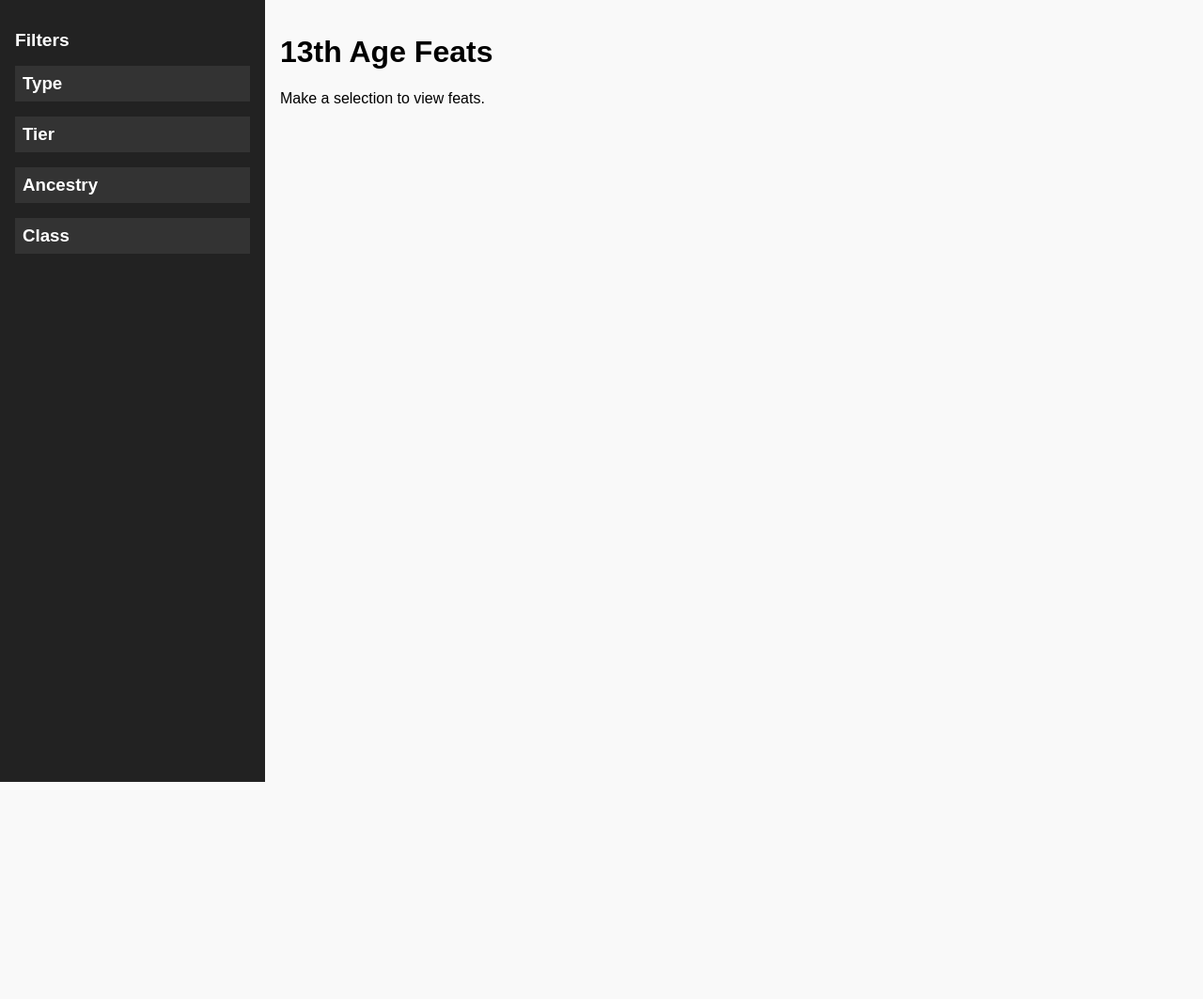
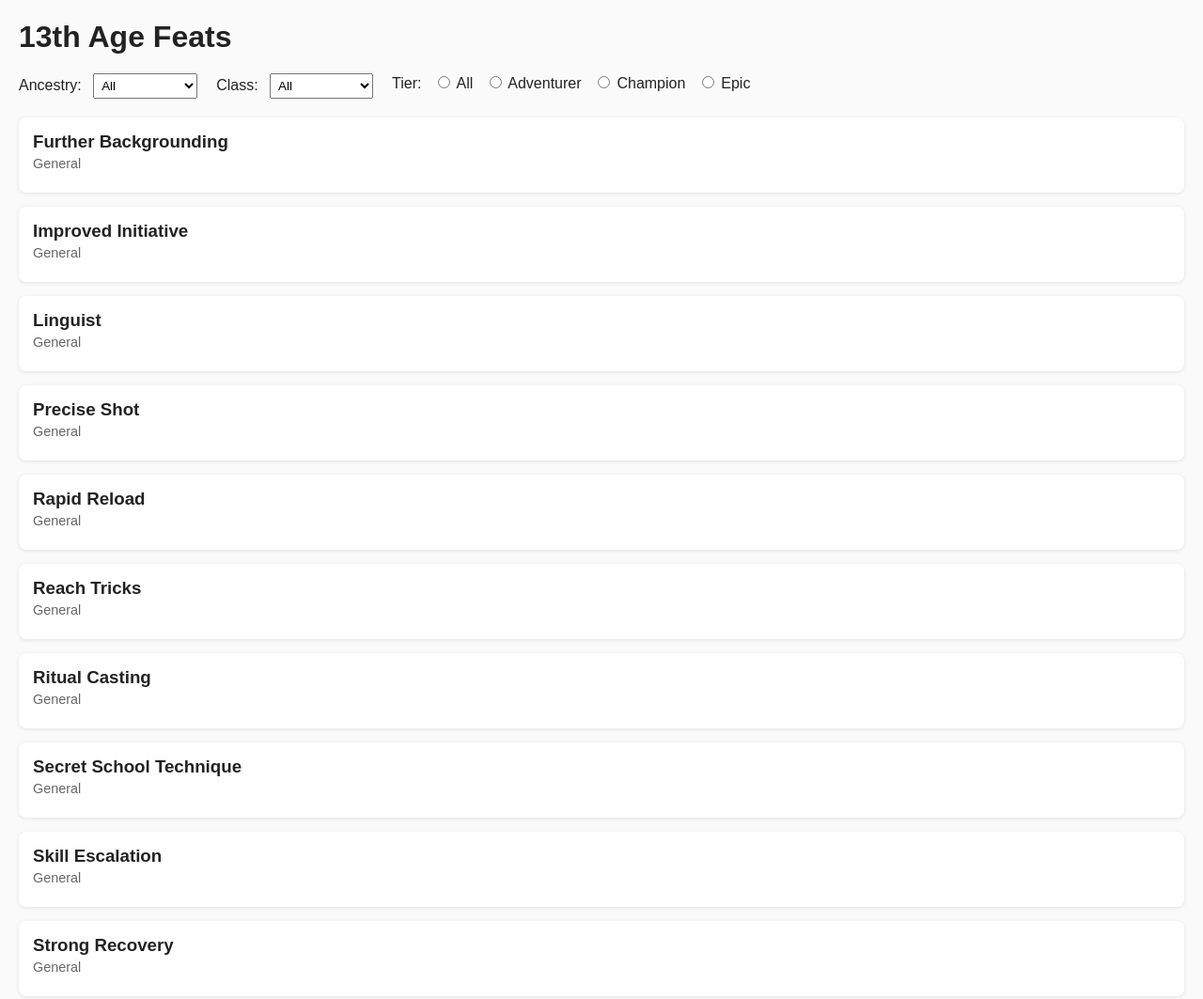
Before and after one commit to ecm4ac/aedium, a plain HTML site: page index.html in a window 1280 px wide. Shown: the top 1063 px of the page at 94% size. Before the commit the page ends 832 px from the top, so only its background shows below. Drawn offline with Linux system fonts and the light colour scheme.

Commit message:
Add files via upload
Updating index.html, script.js, and style.css to reformat the output of the Feat Card and allowing Tier filtering

```diff
--- a/index.html
+++ b/index.html
@@ -7,21 +7,31 @@
     <link rel="stylesheet" href="style.css">
 </head>
 <body>
-    <div class="container">
-        <!-- Sidebar -->
-        <aside class="sidebar">
-            <h2>Filters</h2>
-            <div id="filters"></div>
-        </aside>
+    <h1>13th Age Feats</h1>
 
-        <!-- Main Content -->
-        <main class="main-content">
-            <h1>13th Age Feats</h1>
-            <div id="feat-list">
-                <p>Make a selection to view feats.</p>
-            </div>
-        </main>
+    <div id="filters">
+        <div>
+            <label>Ancestry:</label>
+            <select id="ancestry-filter">
+                <option value="">All</option>
+            </select>
+        </div>
+        <div>
+            <label>Class:</label>
+            <select id="class-filter">
+                <option value="">All</option>
+            </select>
+        </div>
+        <div>
+            <label>Tier:</label>
+            <label><input type="radio" name="Tier" value=""> All</label>
+            <label><input type="radio" name="Tier" value="Adventurer"> Adventurer</label>
+            <label><input type="radio" name="Tier" value="Champion"> Champion</label>
+            <label><input type="radio" name="Tier" value="Epic"> Epic</label>
+        </div>
     </div>
+
+    <div id="results-container"></div>
 
     <script src="script.js"></script>
 </body>
--- a/script.js
+++ b/script.js
@@ -1,133 +1,114 @@
-let feats = [];
-let activeFilters = {
-    Type: [],
-    Tier: [],
-    Ancestry: [],
-    Class: []
-};
+let featsData = [];
 
-// Define filter categories & options
-const filterData = {
-    "Type": ["General", "Ancestry", "Class"],
-    "Tier": ["Adventurer", "Champion", "Epic"],
-    "Ancestry": [
-        "Alar Elf","Arranite","Caul-Born","Cayori","Dennai","Dorofei","Dwarf","Forged","Grovewarden",
-        "Half-Dwarf","Half-Elf","Half-Orc","Herutak","Human","Kahari","Kolak","Kryssharak","Kythrian",
-        "Lyncanthrope","Minotaur","Nomadic Elf","Orc","Relekkin","Stoneborn","Tontu","Tryllan",
-        "Tulaak","Varkari","Vathir","Veyari","Yossar"
-    ],
-    "Class": [
-        "Abomination","Aeon Summoner","Avenger","Barbarian","Bard","Chaos Mage","Cleric","Commander",
-        "Druid","Fateweaver","Fighter","Haunted One","Monk","Necromancer","Occultist","Paladin",
-        "Psion","Ranger","Rogue","Savage","Slayer","Sorcerer","Swordmage","The Fury","Theurge",
-        "Vanguard","Warlock","Wizard"
-    ]
-};
+fetch('feats.json')
+    .then(response => response.json())
+    .then(data => {
+        featsData = data;
+        populateFilters(data);
+        renderResults(data);
+    })
+    .catch(err => console.error('Error loading feats.json:', err));
 
-document.addEventListener("DOMContentLoaded", () => {
-    fetch("feats.json")
-        .then(res => res.json())
-        .then(data => {
-            feats = data;
-            renderFilters();
-        });
+function populateFilters(data) {
+    const ancestrySelect = document.getElementById('ancestry-filter');
+    const classSelect = document.getElementById('class-filter');
+
+    const ancestries = [...new Set(data.map(f => f.ancestry).filter(Boolean))].sort();
+    const classes = [...new Set(data.map(f => f.class).filter(Boolean))].sort();
+
+    ancestries.forEach(a => {
+        const opt = document.createElement('option');
+        opt.value = a;
+        opt.textContent = a;
+        ancestrySelect.appendChild(opt);
     });
 
-function renderFilters() {
-    const filterContainer = document.getElementById("filters");
-    filterContainer.innerHTML = "";
-
-    for (let category in filterData) {
-        const group = document.createElement("div");
-        group.className = "filter-group";
-
-        const header = document.createElement("h3");
-        header.textContent = category;
-        header.addEventListener("click", () => {
-            optionsDiv.style.display = optionsDiv.style.display === "block" ? "none" : "block";
+    classes.forEach(c => {
+        const opt = document.createElement('option');
+        opt.value = c;
+        opt.textContent = c;
+        classSelect.appendChild(opt);
     });
 
-        const optionsDiv = document.createElement("div");
-        optionsDiv.className = "filter-options";
+    ancestrySelect.addEventListener('change', applyFilters);
+    classSelect.addEventListener('change', applyFilters);
+    document.querySelectorAll('input[name="Tier"]').forEach(radio => {
+        radio.addEventListener('change', applyFilters);
+    });
+}
 
-        filterData[category].forEach(option => {
-            const label = document.createElement("label");
-            const checkbox = document.createElement("input");
-            checkbox.type = "checkbox";
-            checkbox.value = option;
-            checkbox.addEventListener("change", () => {
-                toggleFilter(category, option, checkbox.checked);
+function getSelectedTier() {
+    const selected = document.querySelector('input[name="Tier"]:checked');
+    return selected && selected.value !== "" ? selected.value : null;
+}
+
+function applyFilters() {
+    const ancestryVal = document.getElementById('ancestry-filter').value;
+    const classVal = document.getElementById('class-filter').value;
+    const tierVal = getSelectedTier();
+
+    const filtered = featsData.filter(f => {
+        let match = true;
+        if (ancestryVal && f.ancestry !== ancestryVal) match = false;
+        if (classVal && f.class !== classVal) match = false;
+
+        if (tierVal) {
+            const regex = new RegExp(`${tierVal}\\s*-\\s*`, 'i');
+            if (!regex.test(f.featDescription || "")) match = false;
+        }
+
+        return match;
     });
 
-            const span = document.createElement("span");
-            span.textContent = option;
-
-            label.appendChild(checkbox);
-            label.appendChild(span);
-            optionsDiv.appendChild(label);
-        });
-
-        group.appendChild(header);
-        group.appendChild(optionsDiv);
-        filterContainer.appendChild(group);
-    }
+    renderResults(filtered);
 }
 
-function toggleFilter(category, option, isChecked) {
-    if (isChecked) {
-        activeFilters[category].push(option);
-    } else {
-        activeFilters[category] = activeFilters[category].filter(o => o !== option);
-    }
-    updateFeatList();
-}
+function renderResults(results) {
+    const container = document.getElementById('results-container');
+    container.innerHTML = '';
 
-function updateFeatList() {
-    const list = document.getElementById("feat-list");
-    let filtered = feats.filter(f => matchesFilters(f));
-
-    // Disable filters with zero matches
-    disableUnusedFilters(filtered);
-
-    if (filtered.length === 0) {
-        list.innerHTML = "<p>No feats match your selection.</p>";
+    if (results.length === 0) {
+        container.innerHTML = '<p>No feats match your current filters.</p>';
         return;
     }
 
-    list.innerHTML = "";
-    filtered.forEach(f => {
-        const card = document.createElement("div");
-        card.className = "feat-card";
-        card.innerHTML = `<strong>${f.name}</strong> (${f.featTier})<br>${f.featDescription}`;
-        list.appendChild(card);
+    const tierFilter = getSelectedTier();
+
+    results.forEach(feat => {
+        const card = document.createElement('div');
+        card.classList.add('feat-card');
+
+        const metaParts = [];
+        if (feat.category) metaParts.push(feat.category);
+        if (feat.ancestry) metaParts.push(feat.ancestry);
+        if (feat.class) metaParts.push(feat.class);
+
+        let tierSections = '';
+        if (feat.featDescription) {
+            const tierOrder = ['Adventurer', 'Champion', 'Epic'];
+
+            tierOrder.forEach(tier => {
+                const regex = new RegExp(`${tier}\\s*-\\s*(.*?)(?=(Adventurer|Champion|Epic|$))`, 'is');
+                const match = feat.featDescription.match(regex);
+
+                if (match && match[1].trim()) {
+                    if (!tierFilter || tierFilter === tier) {
+                        tierSections += `<p><strong>${tier}</strong> - ${match[1].trim()}</p>`;
+                    }
+                }
             });
         }
 
-function matchesFilters(feat) {
-    for (let cat in activeFilters) {
-        if (activeFilters[cat].length > 0) {
-            if (cat === "Type" && !activeFilters[cat].includes(feat.category)) return false;
-            if (cat === "Tier" && !activeFilters[cat].includes(feat.featTier)) return false;
-            if (cat === "Ancestry" && !activeFilters[cat].includes(feat.ancestry)) return false;
-            if (cat === "Class" && !activeFilters[cat].includes(feat.class)) return false;
-        }
-    }
-    return true;
+        if (tierFilter && tierSections.trim() === '') {
+            return;
         }
 
-function disableUnusedFilters(filteredFeats) {
-    document.querySelectorAll(".filter-group").forEach(group => {
-        const category = group.querySelector("h3").textContent;
-        const options = group.querySelectorAll("input[type='checkbox']");
+        card.innerHTML = `
+            <h3><strong>${feat.name}</strong></h3>
+            <div class="feat-meta">${metaParts.join(' | ')}</div>
+            <div class="feat-description">${tierSections}</div>
+        `;
 
-        options.forEach(checkbox => {
-            let hasMatch = filteredFeats.some(f => {
-                if (category === "Type") return f.category === checkbox.value;
-                if (category === "Tier") return f.featTier === checkbox.value;
-                if (category === "Ancestry") return f.ancestry === checkbox.value;
-                if (category === "Class") return f.class === checkbox.value;
-            });
-            checkbox.disabled = !hasMatch;
-        });
+        container.appendChild(card);
     });
 }
--- a/style.css
+++ b/style.css
@@ -1,63 +1,52 @@
 body {
     font-family: Arial, sans-serif;
-    margin: 0;
-    background-color: #f9f9f9;
+    margin: 20px;
+    background-color: #fafafa;
+    color: #222;
 }
 
-.container {
-    display: flex;
+h1 {
+    margin-bottom: 20px;
 }
 
-.sidebar {
-    width: 250px;
-    background: #222;
-    color: #fff;
-    height: 100vh;
-    padding: 1rem;
-    overflow-y: auto;
-    position: sticky;
-    top: 0;
+#filters {
+    display: flex;
+    gap: 20px;
+    margin-bottom: 20px;
+    flex-wrap: wrap;
 }
 
-.sidebar h2 {
-    font-size: 1.2rem;
-    margin-bottom: 1rem;
+#filters label {
+    margin-right: 8px;
 }
 
-.filter-group {
-    margin-bottom: 1rem;
+select {
+    padding: 4px;
 }
 
-.filter-group h3 {
-    cursor: pointer;
-    background: #333;
-    padding: 0.5rem;
-    margin: 0;
-}
-
-.filter-options {
-    display: none;
-    padding: 0.5rem;
-    background: #444;
-}
-
-.filter-options label {
-    display: block;
-    margin: 0.2rem 0;
-}
-
-.filter-options input:disabled + span {
-    color: #777;
-}
-
-.main-content {
-    flex: 1;
-    padding: 1rem;
+#results-container {
+    display: flex;
+    flex-direction: column;
+    gap: 15px;
 }
 
 .feat-card {
     background: white;
-    border: 1px solid #ccc;
-    padding: 0.5rem;
-    margin-bottom: 0.5rem;
+    padding: 15px;
+    border-radius: 8px;
+    box-shadow: 0 1px 4px rgba(0,0,0,0.1);
 }
+
+.feat-card h3 {
+    margin: 0 0 4px;
+}
+
+.feat-meta {
+    font-size: 0.9em;
+    color: #666;
+    margin-bottom: 8px;
+}
+
+.feat-description p {
+    margin: 4px 0;
+}
```
Lines whose indentation alone changed are shown as unchanged.
